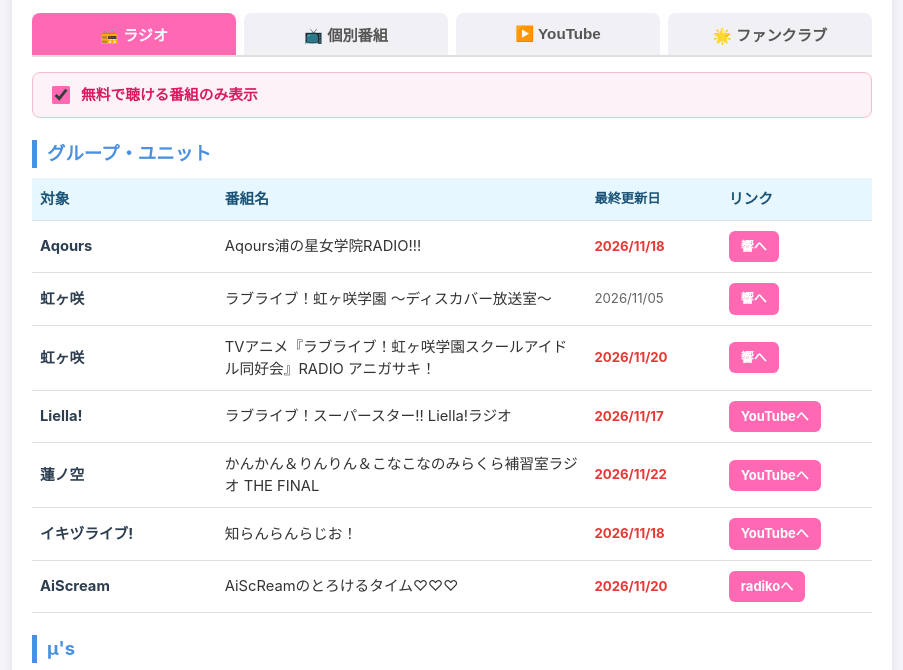
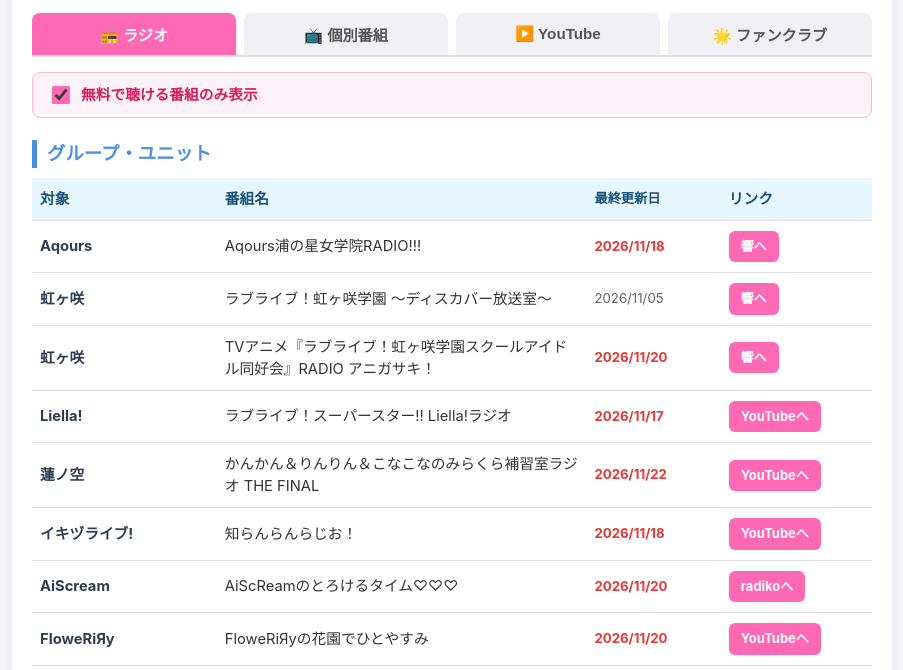
Before and after one commit to rebanira126/radio, a plain HTML site: page index.html in a window 1280 px wide. Shown: the part 105-775 px from the top of the page, without its empty margins (188-1091 px from the left). Drawn offline with Linux system fonts and the light colour scheme.

Commit message:
ラジオタブのグループ・ユニットにFloweRiЯyの花園でひとやすみを追加
Co-Authored-By: Claude Opus 5.5 <noreply@anthropic.com>
Claude-Session: https://claude.ai/code/session_01T21iLW2jmyPMQLS6yN4uUn

```diff
--- a/index.html
+++ b/index.html
@@ -174,6 +174,9 @@
                 </tr>
                 <tr class="radio-row" data-is-free="true" data-free-url="https://radiko.jp/podcast/channels/3b8e4a21-8c11-475d-b2ae-c6e1fd403924" data-free-label="radikoへ" data-all-url="https://radiko.jp/podcast/channels/3b8e4a21-8c11-475d-b2ae-c6e1fd403924" data-all-label="radikoへ">
                     <td class="col-target">AiScream</td><td class="col-name">AiScReamのとろけるタイム♡♡♡</td><td class="col-date"><span class="date-recent" data-date="2026/11/20">2026/11/20</span></td><td class="col-link"><a href="https://radiko.jp/podcast/channels/3b8e4a21-8c11-475d-b2ae-c6e1fd403924" target="_blank" class="link-button">radikoへ</a></td>
+                </tr>
+                <tr class="radio-row" data-is-free="true" data-free-url="https://www.youtube.com/@FloweRiRy_Official/videos" data-free-label="YouTubeへ" data-all-url="https://www.youtube.com/@FloweRiRy_Official/videos" data-all-label="YouTubeへ">
+                    <td class="col-target">FloweRiЯy</td><td class="col-name">FloweRiЯyの花園でひとやすみ</td><td class="col-date"><span class="date-recent" data-date="2026/11/20">2026/11/20</span></td><td class="col-link"><a href="https://www.youtube.com/@FloweRiRy_Official/videos" target="_blank" class="link-button">YouTubeへ</a></td>
                 </tr>
                 </tbody>
             </table>
```
